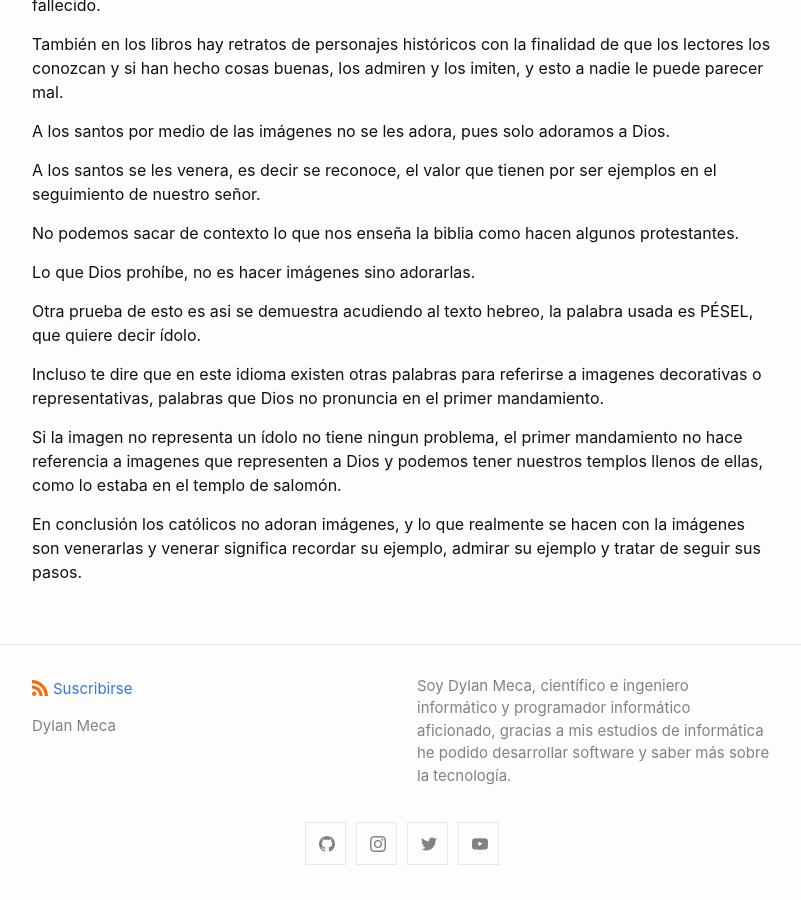
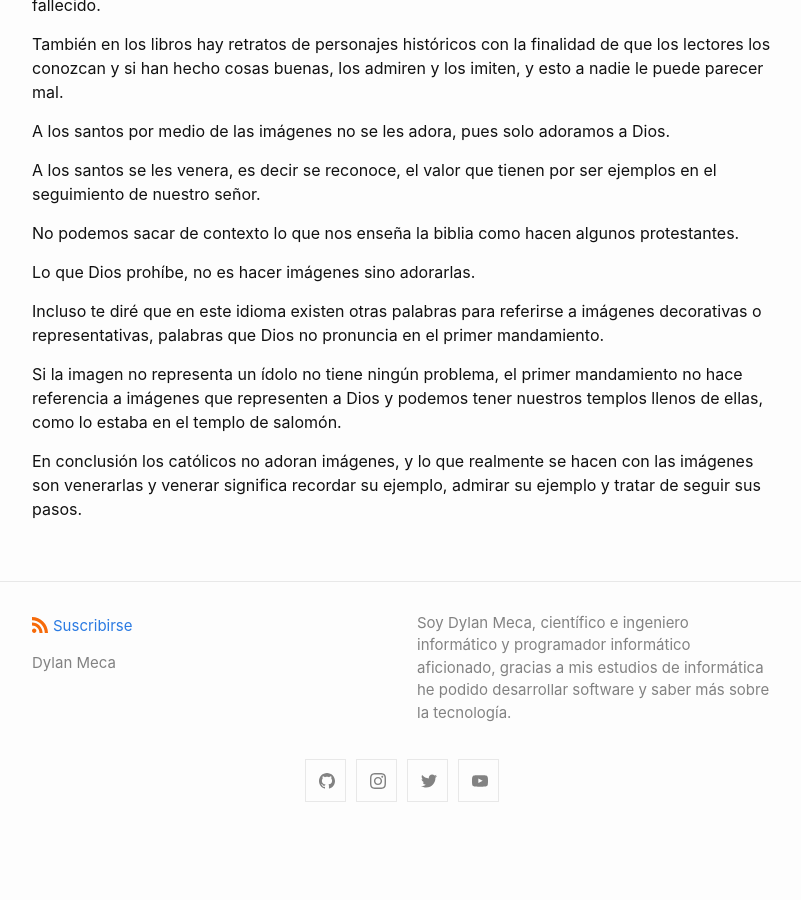
Before and after one commit to dylanmeca/dylanmeca.github.io, a Jekyll site: the page built from _posts/2021-07-31-Es-cierto-que-los-catolicos-adoran-imagenes.md, in a window 1280 px wide and 900 px high, scrolled down 3100 px. Shown: the whole window, without its empty margins (238-1039 px from the left). Built offline with Jekyll 4.4.1, drawn with Linux system fonts in a browser that asks for light colours; a script that is not in the unit is left out; comment, search, counter and statistics services are not loaded; after the commit the page ends 3937 px from its top, so only the background shows below that.

Commit message:
Update 2021-07-31-Es-cierto-que-los-catolicos-adoran-imagenes.md

```diff
--- a/_posts/2021-07-31-Es-cierto-que-los-catolicos-adoran-imagenes.md
+++ b/_posts/2021-07-31-Es-cierto-que-los-catolicos-adoran-imagenes.md
@@ -134,10 +134,8 @@ No podemos sacar de contexto lo que nos enseña la biblia como hacen algunos pro
 
 Lo que Dios prohíbe, no es hacer imágenes sino adorarlas.
 
-Otra prueba de esto es asi se demuestra acudiendo al texto hebreo, la palabra usada es PÉSEL, que quiere decir ídolo.
+Incluso te diré que en este idioma existen otras palabras para referirse a imágenes decorativas o representativas, palabras que Dios no pronuncia en el primer mandamiento.
 
-Incluso te dire que en este idioma existen otras palabras para referirse a imagenes decorativas o representativas, palabras que Dios no pronuncia en el primer mandamiento.
+Si la imagen no representa un ídolo no tiene ningún problema, el primer mandamiento no hace referencia a imágenes que representen a Dios y podemos tener nuestros templos llenos de ellas, como lo estaba en el templo de salomón.
 
-Si la imagen no representa un ídolo no tiene ningun problema, el primer mandamiento no hace referencia a imagenes que representen a Dios y podemos tener nuestros templos llenos de ellas, como lo estaba en el templo de salomón.
-
-En conclusión los católicos no adoran imágenes, y lo que realmente se hacen con la imágenes son venerarlas y venerar significa recordar su ejemplo, admirar su ejemplo y tratar de seguir sus pasos.
+En conclusión los católicos no adoran imágenes, y lo que realmente se hacen con las imágenes son venerarlas y venerar significa recordar su ejemplo, admirar su ejemplo y tratar de seguir sus pasos.
```
